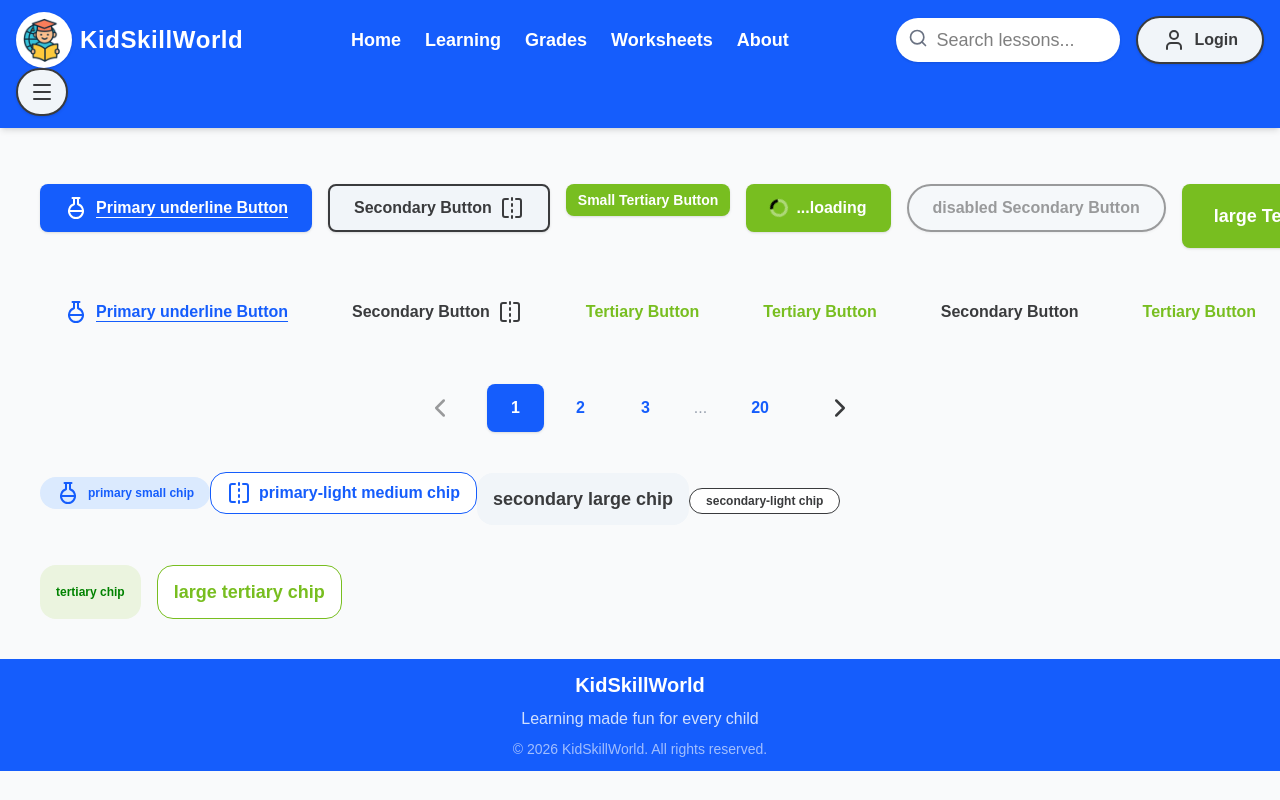
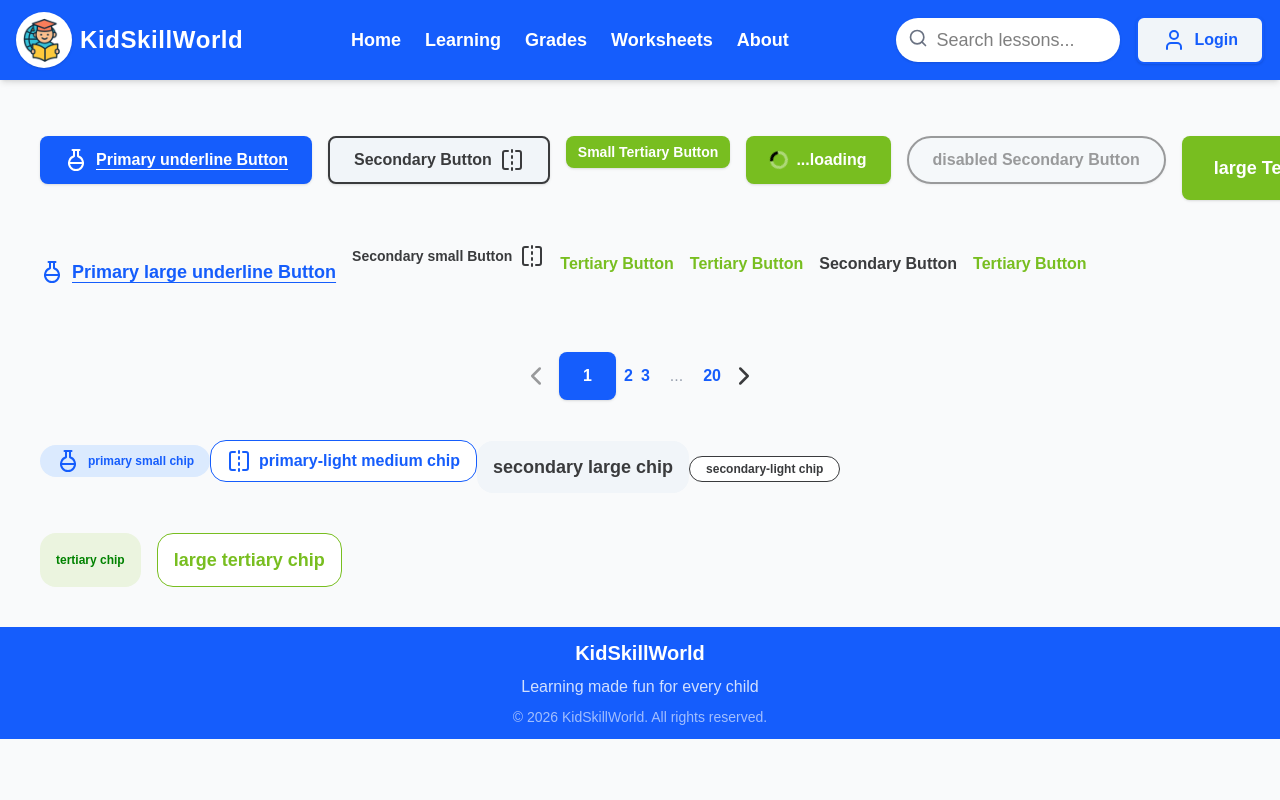
Before and after one commit to adhriton25/kidskillworld, a Next.js app: page /test/componenet in a window 1280 px wide. Shown: the top 800 px of the page. Built offline with nearby package versions, Linux system fonts and the light colour scheme.

Commit message:
fix: button

```diff
--- a/app/test/componenet/page.tsx
+++ b/app/test/componenet/page.tsx
@@ -40,19 +40,21 @@ export default function ComponentGallery() {
         <Button
           variant="primary"
           mode="button"
+          size="lg"
           showUnderline
           isLinkButton
           leftIcon={<FlaskRound />}
         >
-          Primary underline Button
+          Primary  large underline Button
         </Button>
         <Button
           variant="secondary"
+          size="sm"
           mode="button"
           isLinkButton
           rightIcon={<FlipHorizontal />}
         >
-          Secondary Button
+          Secondary small Button
         </Button>
         <Button variant="tertiary" mode="button" isLinkButton>
           Tertiary Button
--- a/components/Base/Button.tsx
+++ b/components/Base/Button.tsx
@@ -96,7 +96,7 @@ export const Button: React.FC<ButtonProps> = ({
     // Link button mode
     isLinkButton
       ? [
-          "bg-transparent hover:underline underline-offset-4 shadow-none border-0",
+          "bg-transparent hover:underline underline-offset-4 shadow-none border-0 !p-0",
           variantType.linkText,
         ]
       : [
--- a/components/layout/AppIcon.tsx
+++ b/components/layout/AppIcon.tsx
@@ -2,7 +2,7 @@ import Image from "next/image";
 
 export const AppIcon = () => {
   return (
-    <div className="w-14 h-14 rounded-full overflow-hidden shadow flex items-center justify-center bg-white">
+    <div className="w-12 h-12 md:w-14 md:h-14 rounded-full overflow-hidden shadow flex items-center justify-center bg-white">
       <Image
         src="/kidskillworld-Icon.png"
         alt="KidSkillWorld Icon"
--- a/components/layout/Header.tsx
+++ b/components/layout/Header.tsx
@@ -18,19 +18,19 @@ export const Header = () => {
       <MobileMenu open={menuOpen} onClose={() => setMenuOpen(false)} />
 
       <header className="w-full bg-blue-600 py-3 px-4 shadow-md sticky top-0 z-50">
-        <div className="max-w-7xl mx-auto flex items-center justify-between gap-4">
+        <div className="max-w-7xl mx-auto flex flex-wrap items-center justify-between gap-4">
           {/* Left: Menu (mobile) + Logo + Mascot */}
           <div className="flex items-center gap-4">
             <Link href="/" className="flex items-center gap-2 cursor-pointer">
               <AppIcon />
-              <h1 className="text-white text-2xl font-bold tracking-wide">
+              <h1 className="text-white text-xl md:text-2xl font-bold tracking-wide">
                 KidSkillWorld
               </h1>
             </Link>
           </div>
 
           {/* Center: Tab Menu (desktop only) */}
-          <nav className="hidden sm:flex gap-6">
+          <nav className="hidden md:flex gap-6">
             {HEADER_TABS.map((tab) => (
               <NavTab
                 key={tab.id}
@@ -42,10 +42,9 @@ export const Header = () => {
           </nav>
 
           {/* Right: Search + Login */}
-          <div className="flex items-center gap-4">
+          <div className="flex justify-between items-center gap-4">
             {/* Search Bar */}
-            <div className="relative ">
-              {/* Mobile Menu Button */}
+            <div className="relative hidden md:block">
               <input
                 type="text"
                 placeholder="Search lessons..."
@@ -53,24 +52,26 @@ export const Header = () => {
               />
               <Search className="absolute left-3 top-2.5 text-gray-500 w-5 h-5" />
             </div>
-
-            {/* Login Button */}
-            <Button variant="secondary" shape="rounded" leftIcon={<User />}>
-              Login
+            <Button
+              variant="secondary"
+              leftIcon={<User />}
+              className="px-[0.625rem] md:px-6 !text-[var(--ksw-color-action-primary-default)]"
+            >
+              <span className="hidden md:block">Login</span>
             </Button>
           </div>
         </div>
-        {/*Mobile Menu Button */}
-        <Button
+
+        {/* Mobile menu Search Bar */}
+        <div className="flex justify-between pt-2 md:hidden">
+         <Button
+          isLinkButton
           shape="rounded"
           variant="secondary"
-          leftIcon={<Menu />}
-          className="rounded-full !p-3"
+          leftIcon={<Menu size={30} />}
+          className="  !text-[var(--white)]"
           onClick={() => setMenuOpen(true)}
         />
-
-        {/* Mobile Search Bar */}
-        {/* <div className="mt-3 px-2">
           <div className="relative">
             <input
               type="text"
@@ -79,7 +80,7 @@ export const Header = () => {
             />
             <Search className="absolute left-3 top-2.5 text-gray-500 w-5 h-5" />
           </div>
-        </div> */}
+        </div>
       </header>
     </>
   );
--- a/styles/_colors.scss
+++ b/styles/_colors.scss
@@ -14,7 +14,7 @@
   --ksw-color-action-primary-active: #003da5;
   --ksw-color-action-primary-default: #155dfc;
   --ksw-color-action-primary-base: #dbeafe;
-  --ksw-color-action-secondary-active: #3b82f6;
+  --ksw-color-action-secondary-active: #adb3bb;
   --ksw-color-action-secondary-default: #3a3b3d;
   --ksw-color-action-secondary-base: #f1f5f9;
   --ksw-color-action-tertiary-active: #008200;
```
